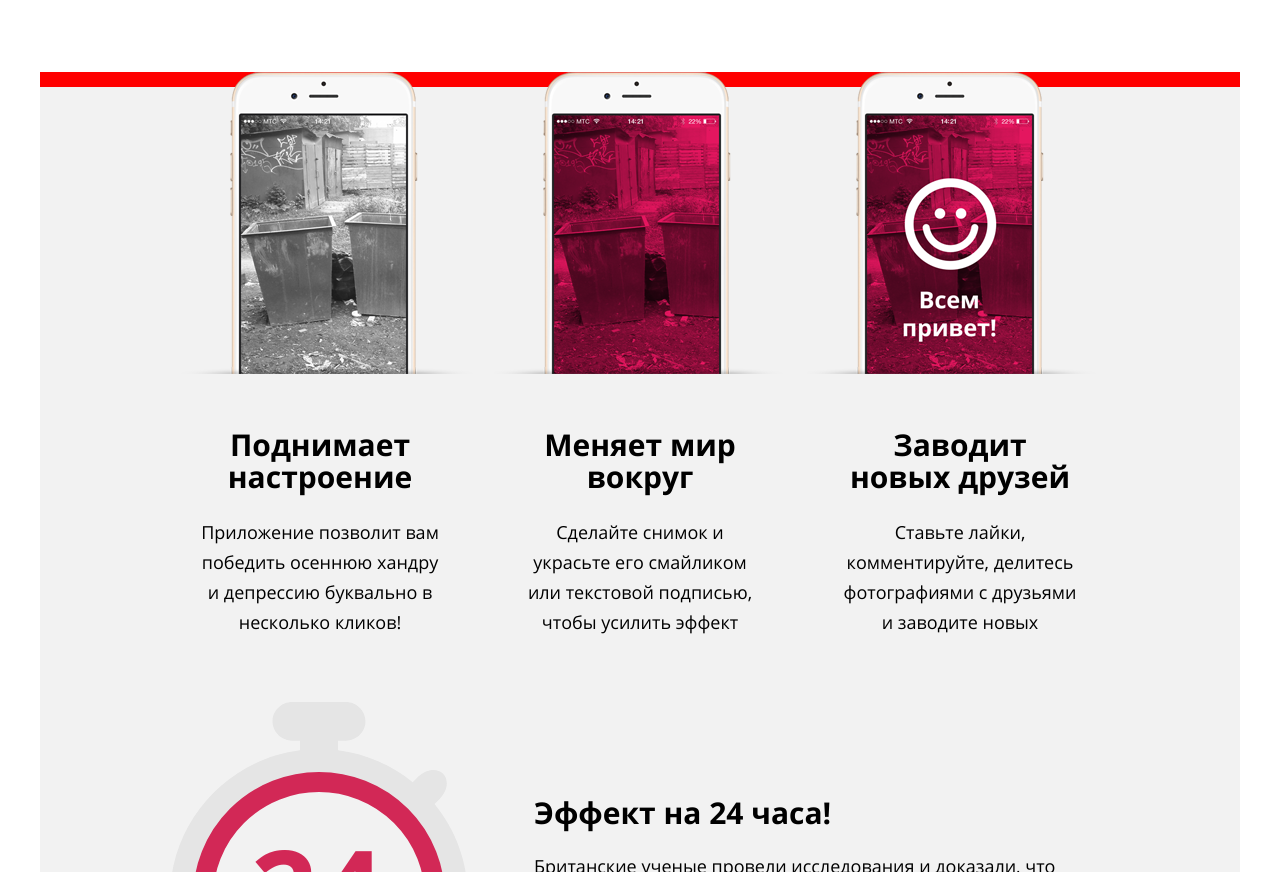
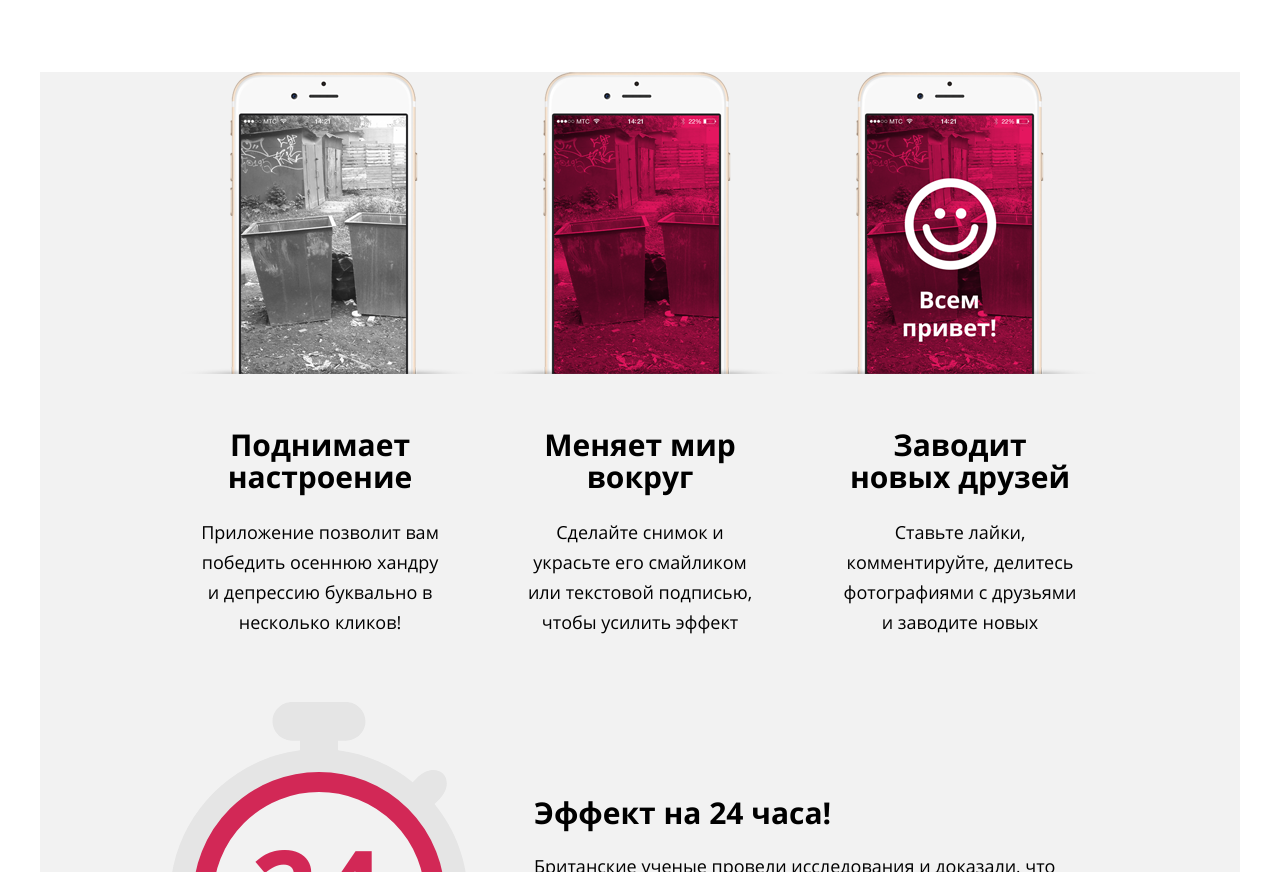
Before and after one commit to almiravotrina/625577-pink, a plain HTML site: page source/index.html in a window 1280 px wide. Shown: the part 1103-1975 px from the top of the page. Drawn offline with nearby package versions, Linux system fonts and the light colour scheme; files that its build step writes are made by us from their sources.

Commit message:
Убирает красную полоску  на главной странице

```diff
--- a/source/less/blocks/advantages.less
+++ b/source/less/blocks/advantages.less
@@ -6,8 +6,8 @@
 
   display: flex;
   flex-direction: column;
-
-  background-image: linear-gradient(red 15px, @light-grey 15px);
+  background-color: @light-grey;
+  // background-image: linear-gradient(red 15px, @light-grey 15px);
 }
 
 .advantages__list {
```
